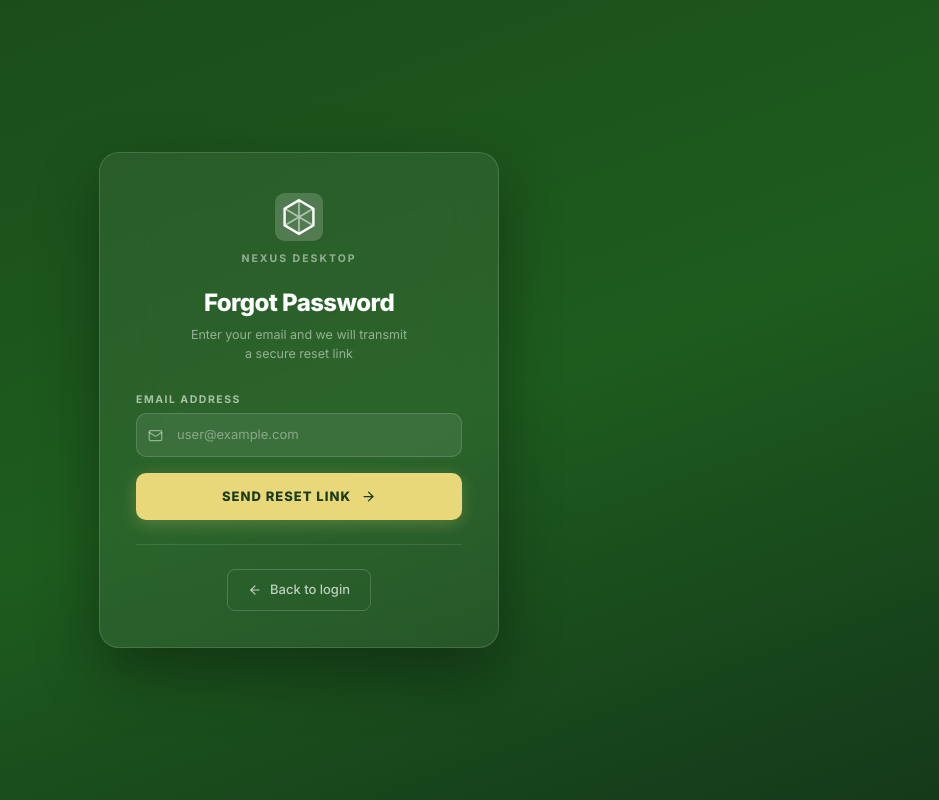
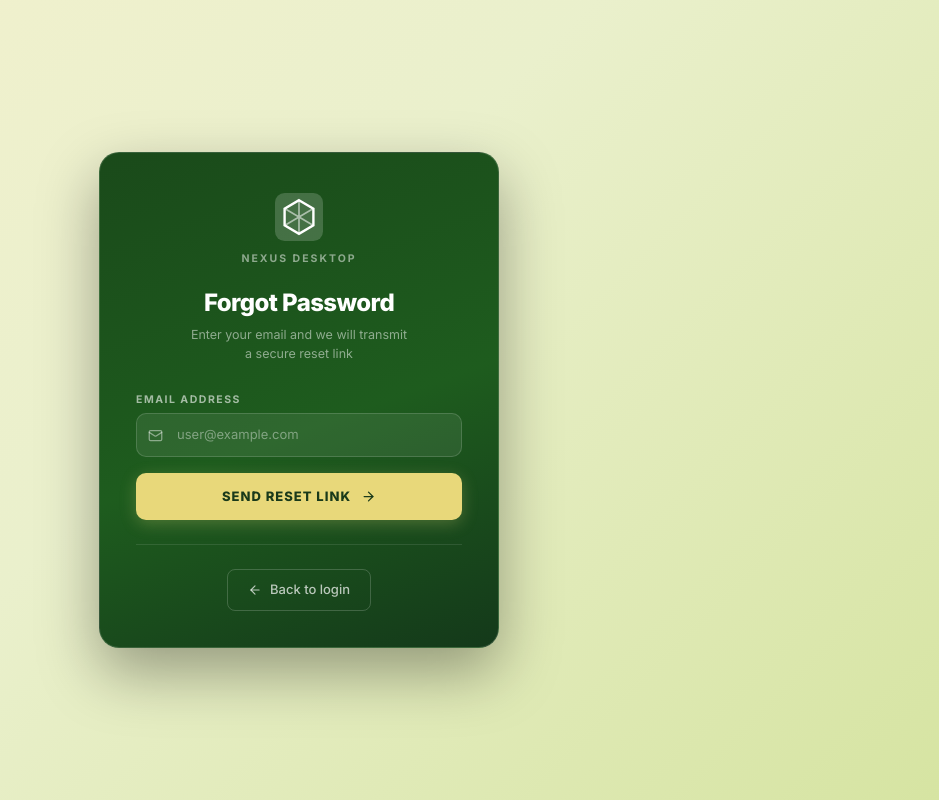
Before and after one commit to Hamza-Athar1/Nexus_Desktop_Design, a React (Vite) app: page /forgot-password in a window 1280 px wide. Shown: the whole page, without its empty margins (341-1280 px from the left). Built offline with nearby package versions, Linux system fonts and the light colour scheme.

Commit message:
updated forgot password pages color and signp page color as well

```diff
--- a/src/pages/ForgotPasswordPage.jsx
+++ b/src/pages/ForgotPasswordPage.jsx
@@ -29,8 +29,8 @@ export default function ForgotPasswordPage() {
 
   /* ── Shared shell ───────────────────────────────────────────────── */
   const Page = ({ children }) => (
-    <div className="min-h-screen w-full flex items-center justify-center px-6 py-6 nexus-dark-bg">
-      <div className="w-full max-w-100 flex flex-col items-center bg-white/6 border border-white/[0.14] rounded-[20px] backdrop-blur-xl pt-10 px-9 pb-9 shadow-[0_24px_60px_rgba(0,0,0,0.35)]">
+    <div className="min-h-screen w-full flex items-center justify-center px-6 py-6 nexus-bg">
+      <div className="nexus-dark-bg w-full max-w-100 flex flex-col items-center bg-white/6 border border-white/[0.14] rounded-[20px] backdrop-blur-xl pt-10 px-9 pb-9 shadow-[0_24px_60px_rgba(0,0,0,0.35)]">
         <NexusLogo size={48} variant="light" />
         <p className="mt-2.5 text-[10.5px] font-bold tracking-[2px] text-white/50 uppercase">
           Nexus Desktop
--- a/src/pages/SignUpPage.jsx
+++ b/src/pages/SignUpPage.jsx
@@ -36,7 +36,7 @@ function BrandPanel() {
 
       {/* Hero text */}
       <div className="flex flex-col gap-3 mb-2">
-        <p className="text-[32px] font-black leading-[1.1] tracking-tight text-green-400 uppercase">
+        <p className="text-[32px] font-black leading-[1.1] tracking-tight text-gray-100 uppercase">
           SMART<br />BUSINESS<br />STARTS HERE
         </p>
         <p className="text-[12px] text-white/55 leading-relaxed">
```
